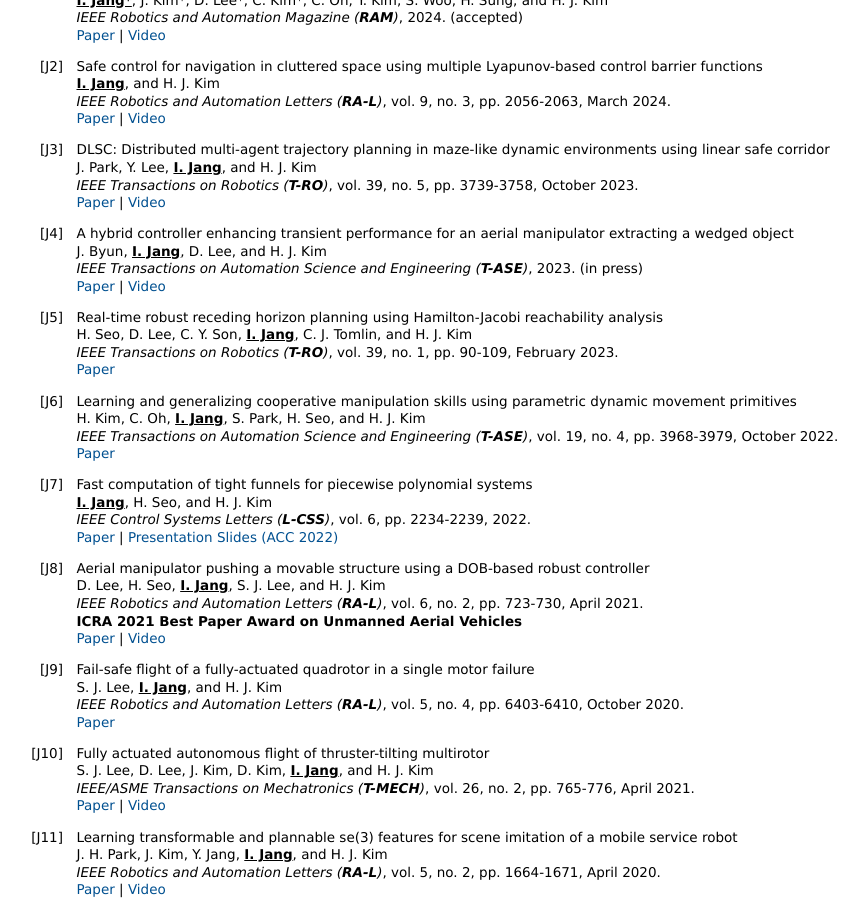
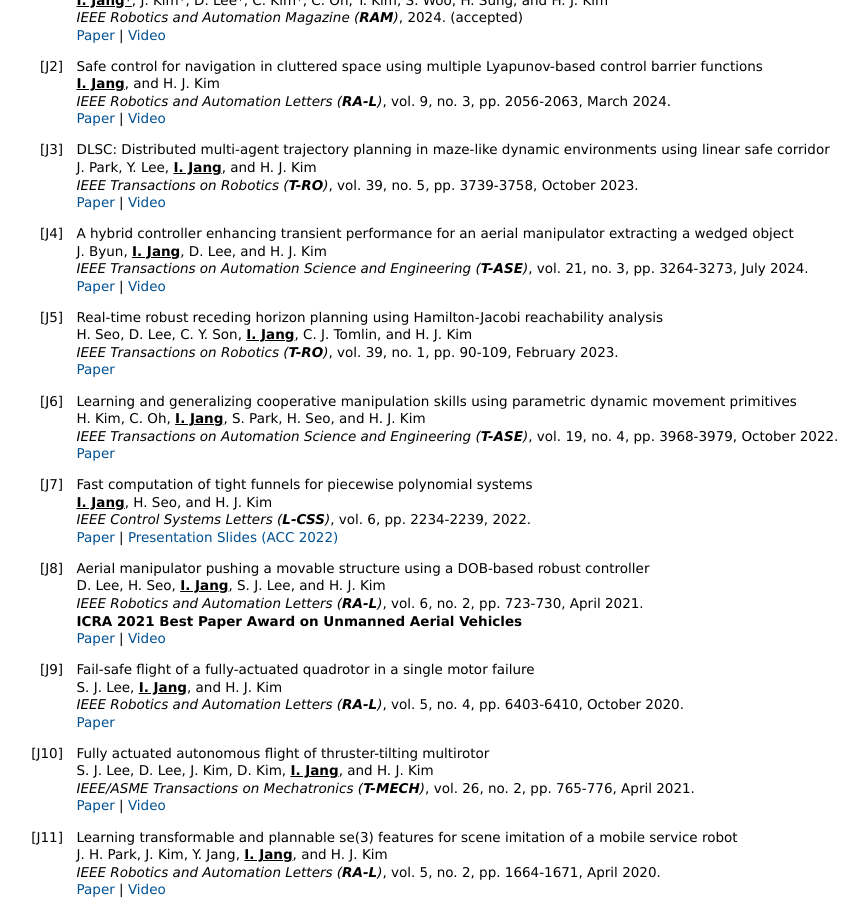
Before and after one commit to janginkyu/janginkyu.github.io, a Jekyll site: the page built from publications.md, in a window 1280 px wide and 900 px high, scrolled down 617 px. Shown: the whole window, without its empty margins (192-1056 px from the left). Built offline with Jekyll 4.4.1, drawn with Linux system fonts in a browser that asks for light colours.

Commit message:
Update publications.yml
article information updates

```diff
--- a/_data/publications.yml
+++ b/_data/publications.yml
@@ -87,8 +87,10 @@
       journal:
         name: IEEE Transactions on Automation Science and Engineering
         abrv: T-ASE
-        date: 2023
-        remark: in press
+        date: July 2024
+        vol: 21
+        issue: 3
+        pages: 3264-3273
       links:
         - name: Paper
           link: https://doi.org/10.1109/TASE.2023.3277508
@@ -256,7 +258,7 @@
         abrv: ICRA
       links:
         - name: Paper
-          link: /files/icra2024-paper.pdf
+          link: https://doi.org/10.1109/ICRA57147.2024.10610158
         - name: Video
           link: https://www.youtube.com/watch?v=wUK_EfWiFes
         - name: Poster
```
